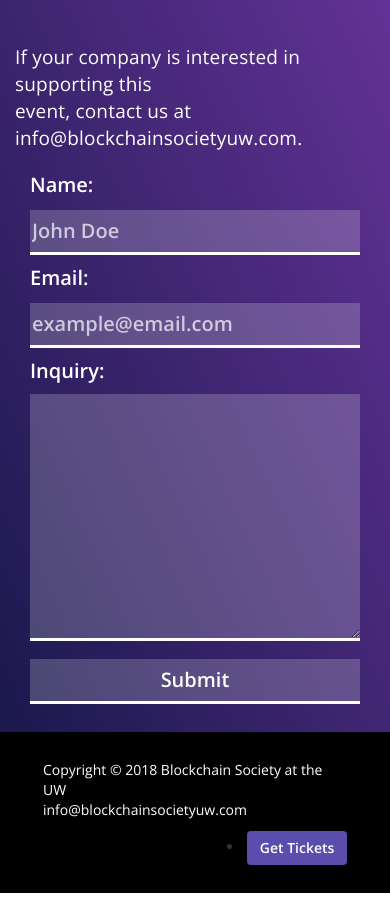
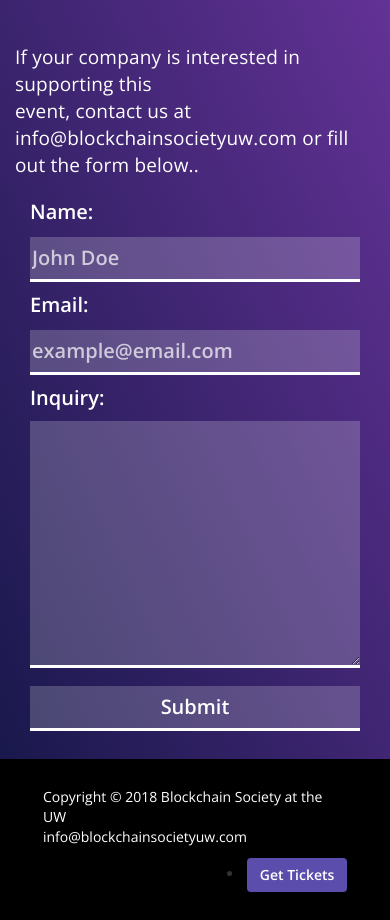
Before and after one commit to uwblockchain/website-expo-2018, a React (Create React App) app: page / in a window 390 px wide. Shown: the part 7800-8720 px from the top of the page. Before the commit the page ends 8693 px from the top, so only its background shows below. Built offline with nearby package versions, Linux system fonts and the light colour scheme; some icons are missing.

Commit message:
Updated responsive styling a little

```diff
--- a/src/js/footer/Footer.js
+++ b/src/js/footer/Footer.js
@@ -6,14 +6,14 @@ const Footer = () => (
   <div className="container-flex footer">
     <div className="container">
       <Row className="">
-        <Col md={4} mdOffset={2}>
+        <Col md={4} mdOffset={2} sm={6}>
           <p style={{color: 'white'}}>
             Copyright © 2018 Blockchain Society at the UW
             <br />
             info@blockchainsocietyuw.com
           </p>
         </Col>
-        <Col md={4} style={{textAlign: 'right', paddingTop: '0.05em'}}>
+        <Col md={4} style={{textAlign: 'right', paddingTop: '0.05em'}} sm={6}>
           <NavButton />
         </Col>
       </Row>
--- a/src/js/sponsors/Sponsors.js
+++ b/src/js/sponsors/Sponsors.js
@@ -22,7 +22,7 @@ const Sponsors = () => (
       <Row>
         <p className="sponsors-text">
           If your company is interested in supporting this<br/>
-          event, contact us at <a href="mailto:info@blockchainsocietyuw.com">info@blockchainsocietyuw.com</a>.
+          event, contact us at <a href="mailto:info@blockchainsocietyuw.com">info@blockchainsocietyuw.com or fill out the form below.</a>.
         </p>
       </Row>
       <Row>
```
